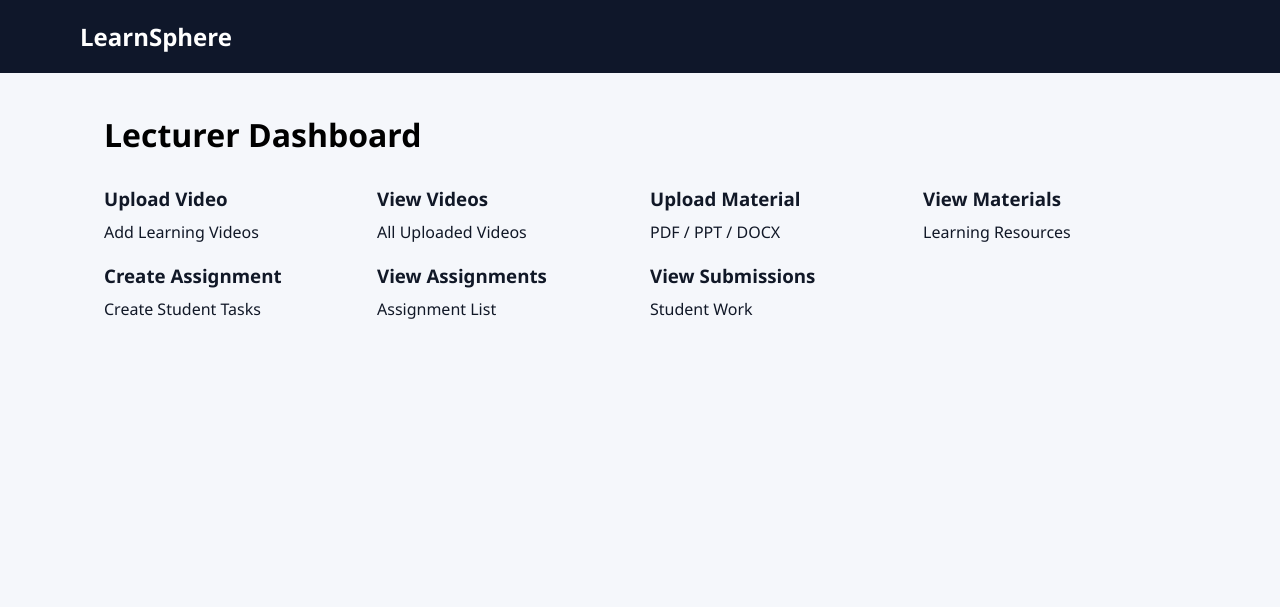
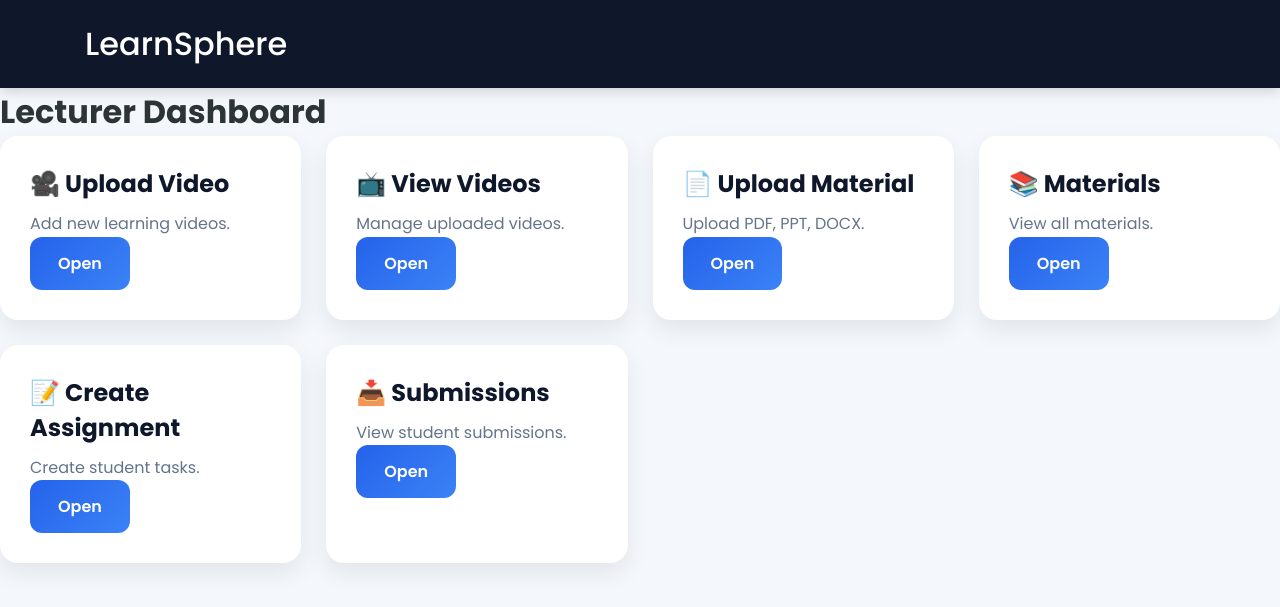
Before and after one commit to dennisfebrian001-cmd/E-Learning-Cloud-Platform, a Flask app: page /lecturer in a window 1280 px wide. Shown: the top 607 px of the page. Run offline with Flask 3, Linux system fonts and the light colour scheme.

Commit message:
web interface updated

```diff
--- a/static/css/style.css
+++ b/static/css/style.css
@@ -1,148 +1,283 @@
+/* ===== GOOGLE FONT ===== */
+
+@import url('https://fonts.googleapis.com/css2?family=Poppins:wght@300;400;500;600;700&display=swap');
+
 *{
     margin:0;
     padding:0;
     box-sizing:border-box;
+    font-family:'Poppins',sans-serif;
 }
 
 body{
-    font-family:'Segoe UI',sans-serif;
-    background:#f5f7fb;
+    background:#f4f7fc;
+    color:#2d3436;
 }
 
+/* ===== NAVBAR ===== */
+
 .navbar{
+    background:#0f172a;
+    color:white;
+
+    display:flex;
+    justify-content:space-between;
+    align-items:center;
+
+    padding:20px 60px;
+
+    box-shadow:
+    0 4px 12px rgba(0,0,0,.15);
+}
+
+.logo{
+    font-size:32px;
+    font-weight:700;
+}
+
+.navbar a{
+    color:white;
+    text-decoration:none;
+    margin-left:25px;
+    font-weight:500;
+    transition:.3s;
+}
+
+.navbar a:hover{
+    color:#60a5fa;
+}
+
+/* ===== CONTAINER ===== */
+
+.container{
+    width:90%;
+    max-width:1400px;
+    margin:auto;
+    padding:50px 0;
+}
+
+.container h1{
+    font-size:48px;
+    margin-bottom:40px;
+    color:#0f172a;
+}
+
+/* ===== CARD GRID ===== */
+
+.features{
+    display:grid;
+
+    grid-template-columns:
+    repeat(auto-fit,minmax(280px,1fr));
+
+    gap:25px;
+}
+
+.card{
+
+    background:white;
+
+    border-radius:18px;
+
+    padding:30px;
+
+    box-shadow:
+    0 10px 25px rgba(0,0,0,.08);
+
+    transition:.3s;
+}
+
+.card:hover{
+
+    transform:translateY(-8px);
+
+    box-shadow:
+    0 20px 40px rgba(0,0,0,.12);
+}
+
+.card h3{
+
+    color:#0f172a;
+    margin-bottom:10px;
+
+    font-size:24px;
+}
+
+.card p{
+
+    color:#64748b;
+    line-height:1.6;
+}
+
+/* ===== BUTTON ===== */
+
+.btn{
+
+    display:inline-block;
+
+    background:
+    linear-gradient(
+    135deg,
+    #2563eb,
+    #3b82f6
+    );
+
+    color:white;
+
+    text-decoration:none;
+
+    border:none;
+
+    padding:14px 28px;
+
+    border-radius:12px;
+
+    font-weight:600;
+
+    cursor:pointer;
+
+    transition:.3s;
+}
+
+.btn:hover{
+
+    transform:translateY(-3px);
+
+    box-shadow:
+    0 10px 20px rgba(37,99,235,.3);
+}
+
+/* ===== FORM ===== */
+
+form{
+
+    background:white;
+
+    padding:35px;
+
+    border-radius:20px;
+
+    box-shadow:
+    0 10px 25px rgba(0,0,0,.08);
+
+    max-width:700px;
+}
+
+input,
+textarea{
+
+    width:100%;
+
+    padding:15px;
+
+    border:1px solid #dbe4ee;
+
+    border-radius:12px;
+
+    margin-bottom:20px;
+
+    font-size:15px;
+}
+
+input:focus,
+textarea:focus{
+
+    outline:none;
+
+    border-color:#2563eb;
+}
+
+/* ===== TABLE ===== */
+
+.table{
+
+    width:100%;
+
+    border-collapse:collapse;
+
+    background:white;
+
+    border-radius:20px;
+
+    overflow:hidden;
+
+    box-shadow:
+    0 10px 25px rgba(0,0,0,.08);
+}
+
+.table th{
 
     background:#0f172a;
 
     color:white;
 
-    padding:20px 60px;
+    padding:18px;
 
-    display:flex;
-
-    justify-content:space-between;
-
-    align-items:center;
+    text-align:left;
 }
 
-.navbar a{
+.table td{
 
-    color:white;
+    padding:18px;
 
-    text-decoration:none;
-
-    margin-left:20px;
+    border-bottom:
+    1px solid #e2e8f0;
 }
 
-.hero{
+.table tr:hover{
 
-    background:linear-gradient(
-        135deg,
-        #2563eb,
-        #7c3aed
-    );
-
-    color:white;
-
-    text-align:center;
-
-    padding:120px 40px;
+    background:#f8fafc;
 }
 
-.hero h1{
+/* ===== DOWNLOAD LINK ===== */
 
-    font-size:55px;
+.table a{
 
-    margin-bottom:20px;
+    color:#2563eb;
+    font-weight:600;
+    text-decoration:none;
 }
 
-.hero p{
-
-    font-size:20px;
-
-    margin-bottom:30px;
+.table a:hover{
+    text-decoration:underline;
 }
 
-.btn{
-    background:#2563eb;
-    color:white;
-    border:none;
-    padding:14px 30px;
-    border-radius:8px;
-    cursor:pointer;
-    font-weight:bold;
-}
+/* ===== STATS CARD ===== */
 
-.container{
-
-    width:90%;
-
-    margin:auto;
-
-    padding:40px;
-}
-
-.logo{
-
-    font-size:24px;
-
-    font-weight:bold;
-}
-
-.features{
+.stats{
 
     display:grid;
 
     grid-template-columns:
-        repeat(auto-fit,minmax(250px,1fr));
+    repeat(auto-fit,minmax(250px,1fr));
 
-    gap:20px;
+    gap:25px;
 
-    margin-top:30px;
+    margin-bottom:40px;
 }
 
-.dashboard{
-    width:90%;
-    margin:auto;
-    padding:40px;
+.stat-card{
+
+    background:white;
+
+    padding:25px;
+
+    border-radius:20px;
+
+    text-align:center;
+
+    box-shadow:
+    0 10px 25px rgba(0,0,0,.08);
 }
 
-.dashboard h1{
-    margin-bottom:30px;
+.stat-card h2{
+
+    color:#2563eb;
+    font-size:40px;
 }
 
-.cards{
-    display:grid;
-    grid-template-columns:
-        repeat(auto-fit,minmax(250px,1fr));
-    gap:20px;
+.stat-card p{
+
+    color:#64748b;
+    margin-top:10px;
 }
-
-.cards .card{
-    text-decoration:none;
-    color:#111827;
-    display:block;
-}
-
-.cards .card h3{
-    margin-bottom:10px;
-}
-
-form{
-    max-width:600px;
-}
-
-input[type=text],
-input[type=file]{
-
-    width:100%;
-
-    padding:12px;
-
-    border:1px solid #ddd;
-
-    border-radius:8px;
-}
-
-h1{
-    margin-bottom:20px;
-}
--- a/templates/lecturer_dashboard.html
+++ b/templates/lecturer_dashboard.html
@@ -18,48 +18,44 @@
     </div>
 </nav>
 
-<div class="dashboard">
+<h1>Lecturer Dashboard</h1>
 
-    <h1>Lecturer Dashboard</h1>
+<div class="features">
 
-    <div class="cards">
+<div class="card">
+<h3>🎥 Upload Video</h3>
+<p>Add new learning videos.</p>
+<a href="/upload-video" class="btn">Open</a>
+</div>
 
-    <a href="/upload-video" class="card">
-        <h3>Upload Video</h3>
-        <p>Add Learning Videos</p>
-    </a>
+<div class="card">
+<h3>📺 View Videos</h3>
+<p>Manage uploaded videos.</p>
+<a href="/videos" class="btn">Open</a>
+</div>
 
-    <a href="/videos" class="card">
-        <h3>View Videos</h3>
-        <p>All Uploaded Videos</p>
-    </a>
+<div class="card">
+<h3>📄 Upload Material</h3>
+<p>Upload PDF, PPT, DOCX.</p>
+<a href="/upload-material" class="btn">Open</a>
+</div>
 
-    <a href="/upload-material" class="card">
-        <h3>Upload Material</h3>
-        <p>PDF / PPT / DOCX</p>
-    </a>
+<div class="card">
+<h3>📚 Materials</h3>
+<p>View all materials.</p>
+<a href="/materials" class="btn">Open</a>
+</div>
 
-    <a href="/materials" class="card">
-        <h3>View Materials</h3>
-        <p>Learning Resources</p>
-    </a>
+<div class="card">
+<h3>📝 Create Assignment</h3>
+<p>Create student tasks.</p>
+<a href="/create-assignment" class="btn">Open</a>
+</div>
 
-    <a href="/create-assignment" class="card">
-        <h3>Create Assignment</h3>
-        <p>Create Student Tasks</p>
-    </a>
-
-    <a href="/assignments" class="card">
-        <h3>View Assignments</h3>
-        <p>Assignment List</p>
-    </a>
-
-    <a href="/submissions" class="card">
-        <h3>View Submissions</h3>
-        <p>Student Work</p>
-    </a>
-
-
+<div class="card">
+<h3>📥 Submissions</h3>
+<p>View student submissions.</p>
+<a href="/submissions" class="btn">Open</a>
 </div>
 
 </div>
```
Also changed, not shown: templates/materials.html (+11 -4 lines), templates/student_dashboard.html (+16 -40 lines).
